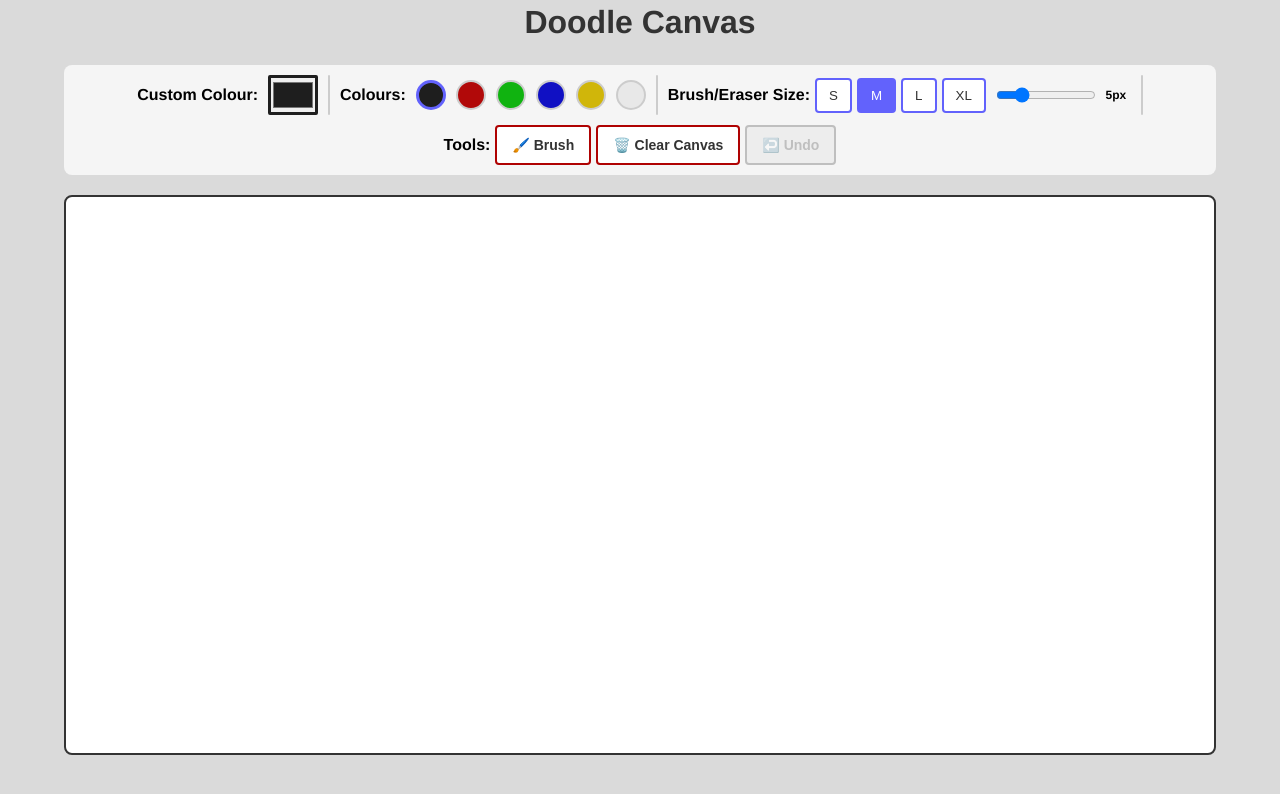
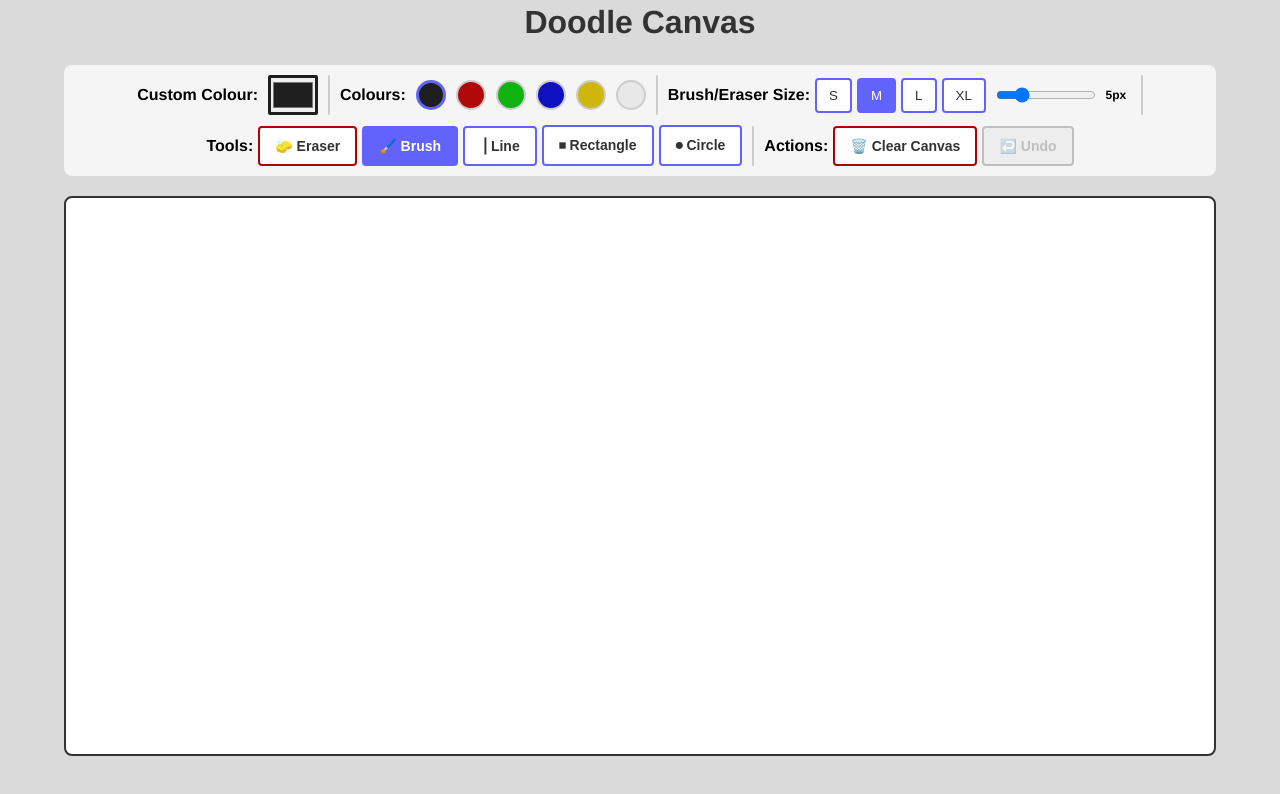
Before and after one commit to sandrineadap/ghw-doodle-platform, a React (Vite) app: page / in a window 1280 px wide. Shown: the top 794 px of the page. Built offline with nearby package versions, Linux system fonts and the light colour scheme.

Commit message:
feat: Step 9: added shape tools - line, rectangle, circle

```diff
--- a/src/App.tsx
+++ b/src/App.tsx
@@ -1,12 +1,15 @@
 import { useState, useRef } from "react";
 import CanvasComponent, { type CanvasRef } from "./CanvasComponent";
 import ToolbarComponent from "./ToolbarComponent";
+
+export type ToolTypes = "brush" | "line" | "rectangle" | "circle";
 
 const App = () => {
   const [selectedColour, setSelectedColour] = useState("#1e1e1e");
   const [brushSize, setBrushSize] = useState(5);
   const [isErasing, setIsErasing] = useState(false);
   const [canUndoState, setCanUndoState] = useState(false);
+  const [currentTool, setCurrentTool] = useState<ToolTypes>("brush");
 
   const canvasRef = useRef<CanvasRef>(null);
 
@@ -22,27 +25,34 @@ const App = () => {
     setIsErasing(erasing);
   };
 
+  const handleToolChange = (tool: ToolTypes) => {
+    setCurrentTool(tool);
+    if (tool !== "brush") {
+      setIsErasing(false); // Disable eraser when switching to other tools
+    }
+  };
+
   const handleClearCanvas = () => {
-    if(canvasRef.current) {
+    if (canvasRef.current) {
       canvasRef.current.clearCanvas();
       setCanUndoState(canvasRef.current.canUndo());
     }
-  }
+  };
 
   // determines whether we're allowed to undo or not
   const handleUndo = () => {
-    if(canvasRef.current) {
+    if (canvasRef.current) {
       canvasRef.current.undo();
       setCanUndoState(canvasRef.current.canUndo());
     }
-  }
+  };
 
   // where the undo happens
   const handleUpdateUndoState = () => {
-    if(canvasRef.current) {
+    if (canvasRef.current) {
       setCanUndoState(canvasRef.current.canUndo());
     }
-  }
+  };
 
   return (
     <main>
@@ -66,6 +76,8 @@ const App = () => {
         onClearCanvas={handleClearCanvas}
         onUndo={handleUndo}
         canUndo={canUndoState}
+        currentTool={currentTool}
+        onToolChange={handleToolChange}
       />
       <CanvasComponent
         ref={canvasRef}
@@ -73,6 +85,7 @@ const App = () => {
         brushSize={brushSize}
         isErasing={isErasing}
         onUpdateUndoState={handleUpdateUndoState}
+        currentTool={currentTool}
       />
     </main>
   );
--- a/src/CanvasComponent.tsx
+++ b/src/CanvasComponent.tsx
@@ -5,6 +5,7 @@ import {
   useRef,
   useState,
 } from "react";
+import type { ToolTypes } from "./App";
 
 export type CanvasRef = {
   clearCanvas: () => void;
@@ -16,6 +17,7 @@ type CanvasProps = {
   selectedColour: string;
   brushSize: number;
   isErasing: boolean;
+  currentTool: ToolTypes;
   onUpdateUndoState: () => void;
   ref: React.RefObject<CanvasRef | null>;
 };
@@ -24,6 +26,7 @@ const CanvasComponent = ({
   selectedColour,
   brushSize,
   isErasing,
+  currentTool,
   onUpdateUndoState,
   ref,
 }: CanvasProps) => {
@@ -39,6 +42,13 @@ const CanvasComponent = ({
     history: [],
     currentIndex: -1,
   });
+
+  const [startPoint, setStartPoint] = useState<{ x: number; y: number } | null>(
+    null
+  );
+  const [previewCanvas, setPreviewCanvas] = useState<HTMLCanvasElement | null>(
+    null
+  );
 
   const maxHistorySize = 20; // Limit history to save
 
@@ -57,6 +67,15 @@ const CanvasComponent = ({
         ctx.lineWidth = 5; // default brush size
         setCanvasContext(ctx);
       }
+
+      // Create preview canvas for shapes
+      const preview = document.createElement("canvas");
+      preview.width = width;
+      preview.height = height;
+      // Make sure the preview canvas is added to the DOM, even if it's hidden
+      preview.style.display = 'none'; // Hide the preview canvas
+      document.body.appendChild(preview); // Append to the body or another appropriate container
+      setPreviewCanvas(preview);
     }
   }, []);
 
@@ -137,6 +156,49 @@ const CanvasComponent = ({
     }
   }, [selectedColour, brushSize, isErasing, canvasContext]); // this effect is dependent on selectedColour and canvasContext
 
+  const drawLine = (
+    ctx: CanvasRenderingContext2D,
+    startX: number,
+    startY: number,
+    endX: number,
+    endY: number
+  ) => {
+    ctx.beginPath();
+    ctx.moveTo(startX, startY);
+    ctx.lineTo(endX, endY);
+    ctx.stroke();
+    ctx.closePath();
+  };
+  const drawRectangle = (
+    ctx: CanvasRenderingContext2D,
+    startX: number,
+    startY: number,
+    endX: number,
+    endY: number
+  ) => {
+    const width = endX - startX;
+    const height = endY - startY;
+    ctx.beginPath();
+    ctx.rect(startX, startY, width, height);
+    ctx.stroke();
+    ctx.closePath();
+  };
+  const drawCircle = (
+    ctx: CanvasRenderingContext2D,
+    startX: number,
+    startY: number,
+    endX: number,
+    endY: number
+  ) => {
+    const radius = Math.sqrt(
+      Math.pow(endX - startX, 2) + Math.pow(endY - startY, 2)
+    );
+    ctx.beginPath();
+    ctx.arc(startX, startY, radius, 0, Math.PI * 2);
+    ctx.stroke();
+    ctx.closePath();
+  };
+
   const getMouseCoordinates = (event: React.MouseEvent<HTMLCanvasElement>) => {
     const canvas = canvasRef.current;
     if (!canvas) {
@@ -158,30 +220,121 @@ const CanvasComponent = ({
 
     const { x, y } = getMouseCoordinates(event);
 
-    console.log({ x, y });
-
+    if (currentTool === "brush") {
       canvasContext.beginPath(); // start a new drawing path
       canvasContext.moveTo(x, y);
       setIsDrawing(true);
+    } else {
+      setStartPoint({ x, y }); // set the starting point for shapes
+      setIsDrawing(true);
+      if (canvasRef.current && previewCanvas) {
+        const canvas = canvasRef.current;
+        const currentImageData = canvasContext.getImageData(
+          0,
+          0,
+          canvas.width,
+          canvas.height
+        );
+        const previewCtx = previewCanvas.getContext("2d");
+        if (previewCtx) {
+          previewCtx.clearRect(0, 0, previewCanvas.width, previewCanvas.height); // clear the preview canvas
+          previewCtx.putImageData(currentImageData, 0, 0); // copy current canvas state to preview
+        }
+      }
+    }
   };
-
   const draw = (event: React.MouseEvent<HTMLCanvasElement>) => {
     if (!isDrawing || !canvasContext) return;
 
     const { x, y } = getMouseCoordinates(event);
 
+    if (currentTool === "brush") {
       canvasContext.lineTo(x, y);
       canvasContext.stroke(); // draw a line
+    } else if (startPoint) {
+      if (!canvasRef.current || !previewCanvas) return;
+
+      const canvas = canvasRef.current;
+      const previewCtx = previewCanvas.getContext("2d");
+      if (!previewCtx) return;
+
+      const originalImageData = previewCtx.getImageData(
+        0,
+        0,
+        previewCanvas.width,
+        previewCanvas.height
+      ); // take a snapshot of the preview canvas and save it
+      canvasContext.clearRect(0, 0, canvas.width, canvas.height);
+      canvasContext.putImageData(originalImageData, 0, 0);
+
+      // save the original brush styles before drawing the preview
+      const originalStrokeStyle = canvasContext.strokeStyle;
+      const originalLineWidth = canvasContext.lineWidth;
+      const originalCompositeOperation = canvasContext.globalCompositeOperation;
+
+      canvasContext.globalAlpha = 0.7; // make the preview drawing semi-transparent
+
+      switch (currentTool) {
+        case "line":
+          drawLine(canvasContext, startPoint.x, startPoint.y, x, y);
+          break;
+        case "rectangle":
+          drawRectangle(canvasContext, startPoint.x, startPoint.y, x, y);
+          break;
+        case "circle":
+          drawCircle(canvasContext, startPoint.x, startPoint.y, x, y);
+          break;
+        default:
+          break;
+      }
+
+      canvasContext.globalAlpha = 1; // reset the alpha to fully opaque
+      canvasContext.strokeStyle = originalStrokeStyle;
+      canvasContext.lineWidth = originalLineWidth;
+      canvasContext.globalCompositeOperation = originalCompositeOperation;
+    }
   };
-
-  const stopDrawing = () => {
+  const stopDrawing = (event?: React.MouseEvent<HTMLCanvasElement>) => {
     if (!canvasContext) return;
 
     // only close the path & save state if we were drawing
     // this prevents saving empty paths
     // which would cause the undo to not work properly
     if (isDrawing) {
+      if (currentTool === "brush") {
         canvasContext.closePath(); // close the current drawing path
+      } else if (startPoint && event) {
+        const { x, y } = getMouseCoordinates(event);
+
+        if (canvasRef.current && previewCanvas) {
+          const canvas = canvasRef.current;
+          const previewCtx = previewCanvas.getContext("2d");
+          if (previewCtx) {
+            const originalImageData = previewCtx.getImageData(
+              0,
+              0,
+              previewCanvas.width,
+              previewCanvas.height
+            ); // take a snapshot of the preview canvas and save it
+            canvasContext.clearRect(0, 0, canvas.width, canvas.height);
+            canvasContext.putImageData(originalImageData, 0, 0); // put preview canvas drawing into main canvas
+          }
+        }
+        switch (currentTool) {
+          case "line":
+            drawLine(canvasContext, startPoint.x, startPoint.y, x, y);
+            break;
+          case "rectangle":
+            drawRectangle(canvasContext, startPoint.x, startPoint.y, x, y);
+            break;
+          case "circle":
+            drawCircle(canvasContext, startPoint.x, startPoint.y, x, y);
+            break;
+          default:
+            break;
+        }
+        setStartPoint(null); // reset the start point for shapes
+      }
       setIsDrawing(false);
       saveCanvasState(); // save canvas state when we stop drawing
     }
--- a/src/ToolbarComponent.tsx
+++ b/src/ToolbarComponent.tsx
@@ -1,3 +1,5 @@
+import type { ToolTypes } from "./App";
+
 const PREDEFINED_COLOURS = [
   "#1e1e1e",
   "#b10909",
@@ -28,6 +30,8 @@ interface ToolbarProps {
   onClearCanvas: () => void;
   canUndo: boolean;
   onUndo: () => void;
+  currentTool: ToolTypes;
+  onToolChange: (tool: ToolTypes) => void;
 }
 
 const ToolbarComponent: React.FC<ToolbarProps> = ({
@@ -40,6 +44,8 @@ const ToolbarComponent: React.FC<ToolbarProps> = ({
   onClearCanvas,
   canUndo,
   onUndo,
+  currentTool,
+  onToolChange,
 }) => {
   return (
     <div
@@ -172,12 +178,12 @@ const ToolbarComponent: React.FC<ToolbarProps> = ({
         }}
       />
 
-      {/* Tools */}
+      {/* Drawing Tools */}
       <div style={{ display: "flex", gap: "5px", alignItems: "center" }}>
         <label style={{ fontWeight: "bold", alignSelf: "center" }}>
           Tools:
         </label>
-        {/* Eraser */}
+        {/* Eraser Button */}
         <button
           style={{
             padding: "10px 15px",
@@ -190,15 +196,112 @@ const ToolbarComponent: React.FC<ToolbarProps> = ({
             fontWeight: "bold",
           }}
           onClick={() => onEraserToggle(!isErasing)}
-          title={
-            isErasing
-              ? "Currently Eraser, Switch to Brush"
-              : "Currently Brush, Switch to Eraser"
-          }
+          title="Eraser"
         >
-          {isErasing ? "🧽 Eraser" : "🖌️ Brush"}
+          🧽 Eraser
         </button>
 
+        {/* Brush Button */}
+        <button
+          style={{
+            padding: "10px 15px",
+            backgroundColor:
+              currentTool === "brush" && !isErasing ? "#6262fc" : "#fff",
+            color: currentTool === "brush" && !isErasing ? "#fff" : "#333",
+            border: "2px solid #6262fc",
+            borderRadius: "4px",
+            cursor: "pointer",
+            fontSize: "14px",
+            fontWeight: "bold",
+          }}
+          onClick={() => {
+            onToolChange("brush");
+            onEraserToggle(false);
+          }}
+          title="Pencil/Brush Tool"
+        >
+          🖌️ Brush
+        </button>
+
+        {/* Line Button */}
+        <button
+          style={{
+            padding: "10px 15px",
+            backgroundColor: currentTool === "line" ? "#6262fc" : "#fff",
+            color: currentTool === "line" ? "#fff" : "#333",
+            border: "2px solid #6262fc",
+            borderRadius: "4px",
+            cursor: "pointer",
+            fontSize: "14px",
+            fontWeight: "bold",
+          }}
+          onClick={() => {
+            onToolChange("line");
+            onEraserToggle(false);
+          }}
+          title="Draw straight line"
+        >
+          ⎥ Line
+        </button>
+
+        {/* Rectangle Button */}
+        <button
+          style={{
+            padding: "10px 15px",
+            backgroundColor: currentTool === "rectangle" ? "#6262fc" : "#fff",
+            color: currentTool === "rectangle" ? "#fff" : "#333",
+            border: "2px solid #6262fc",
+            borderRadius: "4px",
+            cursor: "pointer",
+            fontSize: "14px",
+            fontWeight: "bold",
+          }}
+          onClick={() => {
+            onToolChange("rectangle");
+            onEraserToggle(false);
+          }}
+          title="Draw rectangle"
+        >
+          ⏹ Rectangle
+        </button>
+
+        {/* Circle Button */}
+        <button
+          style={{
+            padding: "10px 15px",
+            backgroundColor: currentTool === "circle" ? "#6262fc" : "#fff",
+            color: currentTool === "circle" ? "#fff" : "#333",
+            border: "2px solid #6262fc",
+            borderRadius: "4px",
+            cursor: "pointer",
+            fontSize: "14px",
+            fontWeight: "bold",
+          }}
+          onClick={() => {
+            onToolChange("circle");
+            onEraserToggle(false);
+          }}
+          title="Draw circle"
+        >
+          ⏺ Circle
+        </button>
+      </div>
+
+      {/* Separator */}
+      <div
+        style={{
+          width: "2px",
+          height: "40px",
+          backgroundColor: "#ccc",
+          borderRadius: "4px",
+        }}
+      />
+
+      {/* Actions */}
+      <div style={{ display: "flex", gap: "5px", alignItems: "center" }}>
+        <label style={{ fontWeight: "bold", alignSelf: "center" }}>
+          Actions:
+        </label>
         {/* Clear Canvas */}
         <button
           style={{
```
Lines whose indentation alone changed are shown as unchanged.
